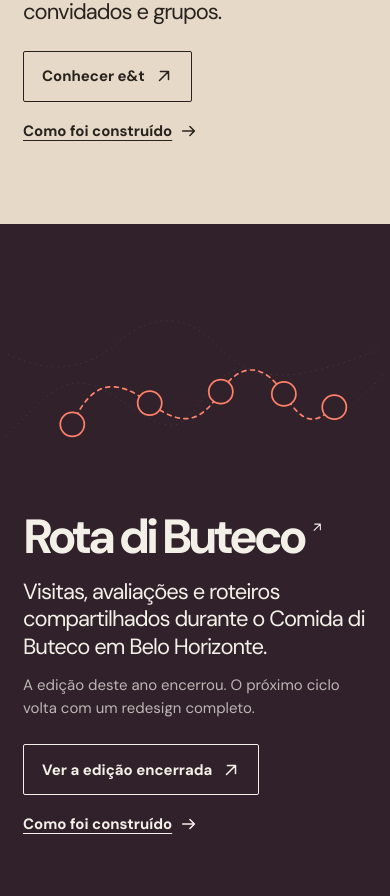
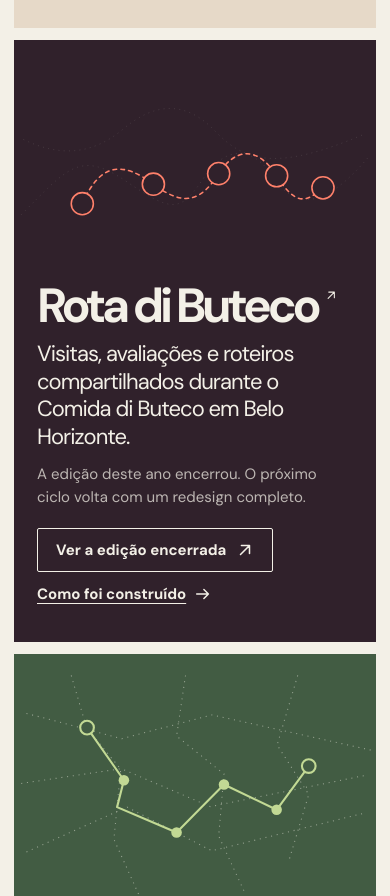
Before and after one commit to henriquesouza1832001-eng/henriquesouza1832001-eng, a React (Vite) app: page / in a window 390 px wide. Shown: the part 2741-3637 px from the top of the page. Built offline with nearby package versions, Linux system fonts and the light colour scheme; a web font is replaced by a local one.

Commit message:
Give the project gallery a clearer visual hierarchy

```diff
--- a/src/style.css
+++ b/src/style.css
@@ -166,17 +166,28 @@
 .project-index a .arrow { opacity: 0; transform: translateX(-4px); transition: opacity .2s ease, transform .2s ease; }
 .project-index a:hover .arrow, .project-index a[aria-current="location"] .arrow { opacity: 1; transform: none; }
 .project-index a:hover, .project-index a[aria-current="location"] { color: var(--paper); background: var(--night); }
-.project-list { display: block; }
+.project-list {
+  max-width: 1470px;
+  margin: 0 auto;
+  padding-inline: clamp(24px, 8vw, 126px);
+  display: grid;
+  grid-template-columns: repeat(12, minmax(0, 1fr));
+  grid-auto-rows: minmax(280px, auto);
+  gap: 16px;
+}
 .project-spread {
   --spread-bg: #efc852;
   --spread-ink: #171913;
   position: relative;
-  min-height: 680px;
-  padding: clamp(72px, 9vw, 132px) clamp(24px, 9vw, 146px) clamp(82px, 10vw, 144px);
-  display: grid;
-  grid-template-columns: minmax(0, 1.25fr) minmax(300px, .75fr);
-  align-items: center;
-  gap: clamp(34px, 7vw, 100px);
+  grid-column: span 6;
+  grid-row: span 2;
+  min-width: 0;
+  min-height: 560px;
+  padding: clamp(28px, 4vw, 60px);
+  display: flex;
+  flex-direction: column;
+  align-items: stretch;
+  gap: 22px;
   overflow: hidden;
   color: var(--spread-ink);
   background: var(--spread-bg);
@@ -186,11 +197,36 @@
   scroll-margin-top: 68px;
 }
 .project-spread.is-visible { opacity: 1; transform: translateY(0); }
-.spread-quarta { --spread-bg: #efc852; --spread-ink: #202216; }
-.spread-pulso { --spread-bg: #a9d8e1; --spread-ink: #14252b; grid-template-columns: minmax(300px, .8fr) minmax(0, 1.2fr); }
-.spread-sim { --spread-bg: #e6d9c8; --spread-ink: #28231f; }
-.spread-rota { --spread-bg: #30212b; --spread-ink: #f3f0e7; grid-template-columns: minmax(300px, .9fr) minmax(0, 1.1fr); }
+.spread-quarta {
+  --spread-bg: #efc852;
+  --spread-ink: #202216;
+  grid-column: 1 / -1;
+  min-height: 680px;
+  padding: clamp(44px, 6vw, 88px);
+  display: grid;
+  grid-template-columns: minmax(0, 1.2fr) minmax(300px, .8fr);
+  align-items: center;
+  gap: clamp(32px, 6vw, 86px);
+}
+.spread-pulso { --spread-bg: #a9d8e1; --spread-ink: #14252b; grid-column: span 7; }
+.spread-sim { --spread-bg: #e6d9c8; --spread-ink: #28231f; grid-column: span 5; }
+.spread-rota, .spread-trilha {
+  grid-column: span 6;
+  grid-row: span 1;
+  min-height: 380px;
+  padding: clamp(24px, 3vw, 42px);
+  display: grid;
+  grid-template-columns: minmax(0, .75fr) minmax(0, 1.25fr);
+  align-items: center;
+  gap: clamp(18px, 2.5vw, 32px);
+}
+.spread-rota { --spread-bg: #30212b; --spread-ink: #f3f0e7; }
 .spread-trilha { --spread-bg: #425c43; --spread-ink: #f3f0e7; }
+.spread-rota .project-copy h3, .spread-trilha .project-copy h3 { margin-bottom: 14px; font-size: clamp(40px, 4vw, 58px); }
+.spread-rota .project-summary, .spread-trilha .project-summary { font-size: clamp(20px, 1.7vw, 24px); }
+.spread-rota .project-status, .spread-trilha .project-status { margin-top: 13px; }
+.spread-rota .project-actions, .spread-trilha .project-actions { margin-top: 20px; align-items: flex-start; flex-direction: column; gap: 12px; }
+.spread-rota .button-primary, .spread-trilha .button-primary { min-height: 44px; }
 .project-composition {
   position: relative;
   min-height: 0;
@@ -252,11 +288,6 @@
 .button-primary:hover { color: var(--spread-bg, var(--paper)); background: var(--spread-ink, var(--ink)); transform: translateY(-2px); }
 .text-link { display: inline-flex; align-items: center; gap: 8px; font-size: 15px; font-weight: 700; text-decoration-thickness: 1px; text-underline-offset: 4px; }
 .text-link:hover { text-decoration-thickness: 2px; }
-.spread-pulso .project-composition { order: 2; }
-.spread-pulso .project-copy { order: 1; }
-.spread-rota .project-composition { order: 2; }
-.spread-rota .project-copy { order: 1; }
-
 .about-section {
   padding: clamp(105px, 14vw, 198px) clamp(24px, 9vw, 146px);
   display: grid;
@@ -356,19 +387,19 @@
 .detail-next .arrow { margin-top: 6px; }
 .detail-next a:hover strong { color: var(--orange); }
 
-@media (min-width: 1500px) {
-  .project-spread { padding-inline: max(9vw, calc((100vw - 1440px) / 2)); }
-}
 @media (max-width: 850px) {
+  .hero-brand-mark { display: none; }
   .hero-section { min-height: 780px; padding-top: 90px; }
   .hero-section h1 { position: relative; z-index: 1; font-size: clamp(76px, 14vw, 128px); }
   .hero-bottom { width: 100%; margin-top: 42px; }
-  .project-spread, .spread-pulso, .spread-rota { min-height: 620px; grid-template-columns: minmax(0, 1fr) minmax(250px, .82fr); padding-inline: 7vw; gap: 28px; }
-  .spread-pulso .project-composition, .spread-rota .project-composition { order: 0; }
-  .spread-pulso .project-copy, .spread-rota .project-copy { order: 0; }
+  .project-list { grid-template-columns: repeat(2, minmax(0, 1fr)); grid-auto-rows: minmax(280px, auto); gap: 12px; padding-inline: 24px; }
+  .project-spread { grid-column: span 1; grid-row: span 2; min-height: 0; padding: 32px; gap: 20px; }
+  .spread-quarta { grid-column: 1 / -1; min-height: 580px; padding: 42px; grid-template-columns: minmax(0, 1.1fr) minmax(250px, .9fr); gap: 28px; }
+  .spread-pulso, .spread-sim { grid-column: span 1; }
+  .spread-rota, .spread-trilha { grid-column: 1 / -1; grid-row: span 1; min-height: 300px; grid-template-columns: minmax(0, .6fr) minmax(0, 1.4fr); }
   .project-composition { min-height: 0; }
-  .project-copy h3 { font-size: clamp(48px, 7vw, 68px); }
-  .project-summary { font-size: 23px; }
+  .project-copy h3 { font-size: clamp(45px, 6vw, 72px); }
+  .project-summary { font-size: clamp(20px, 2.8vw, 25px); }
   .about-section { grid-template-columns: 1fr 1fr; gap: 7vw; }
   .about-section h2 { position: static; font-size: clamp(62px, 9vw, 88px); }
   .detail-hero { grid-template-columns: .8fr 1.2fr; gap: 25px; }
@@ -400,11 +431,16 @@
   .work-heading h2 { font-size: clamp(52px, 12vw, 72px); }
   .project-index { top: 70px; margin-bottom: 0; padding-inline: 23px; display: flex; overflow-x: auto; scroll-snap-type: x mandatory; scrollbar-width: thin; }
   .project-index a { min-width: 145px; min-height: 61px; padding: 14px 11px; font-size: 16px; scroll-snap-align: start; }
-  .project-spread, .spread-pulso, .spread-rota { min-height: 0; padding: 57px 23px 83px; display: flex; flex-direction: column; align-items: stretch; gap: 29px; }
+  .project-list { grid-template-columns: minmax(0, 1fr); grid-auto-rows: auto; gap: 12px; padding-inline: 14px; }
+  .project-spread { grid-column: 1; grid-row: auto; min-height: 0; padding: 32px 23px 38px; display: flex; flex-direction: column; align-items: stretch; gap: 24px; }
+  .spread-quarta { grid-template-columns: minmax(0, 1fr); }
+  .spread-rota, .spread-trilha { grid-template-columns: minmax(0, 1fr); }
   .project-composition { width: 100%; min-height: 0; }
   .project-copy { width: 100%; }
   .project-copy h3 { margin-bottom: 20px; font-size: clamp(48px, 12vw, 67px); }
   .project-summary { font-size: 22px; }
+  .spread-rota .project-copy h3, .spread-trilha .project-copy h3 { font-size: clamp(48px, 12vw, 67px); }
+  .spread-rota .project-summary, .spread-trilha .project-summary { font-size: 22px; }
   .project-status { margin-top: 14px; font-size: 15px; }
   .project-actions { margin-top: 25px; align-items: flex-start; flex-direction: column; gap: 19px; }
   .about-section { padding: 94px 23px 100px; display: block; }
```
